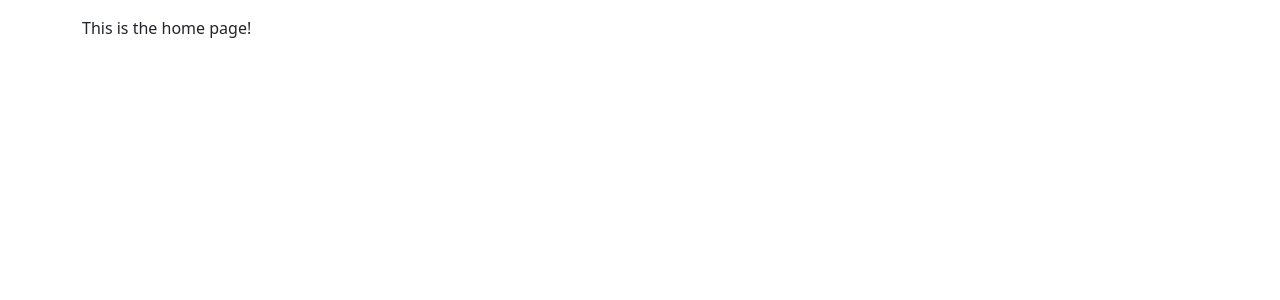
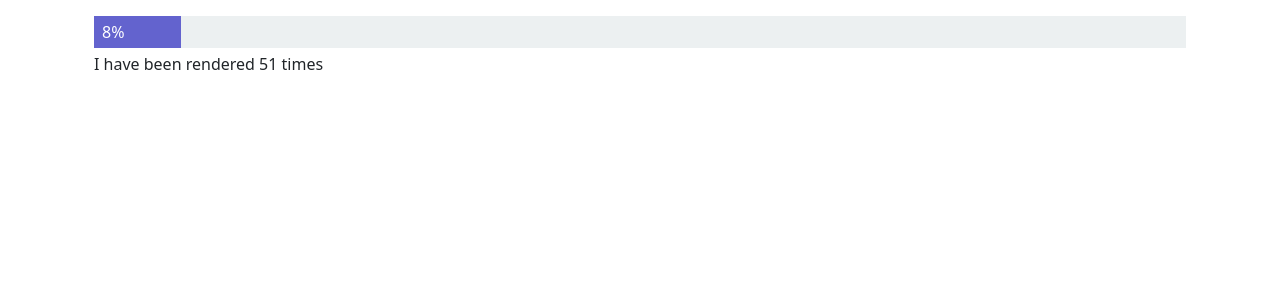
Before and after one commit to gamartins/angular101, an Angular app: page /change-detector in a window 1280 px wide. Shown: the top 300 px of the page. Built offline with nearby package versions, Linux system fonts and the light colour scheme.

Commit message:
created example with ChangeDetectorRef

```diff
--- a/src/app/app.component.html
+++ b/src/app/app.component.html
@@ -1 +1,3 @@
-<router-outlet></router-outlet>
+<div class="container">
+  <router-outlet></router-outlet>
+</div>
--- a/src/app/app.module.ts
+++ b/src/app/app.module.ts
@@ -10,10 +10,12 @@ import { ReactiveFormsModule } from '@angular/forms';
 import { CustomValidatorsModule } from 'src/pages/custom-validators/custom-validators.module';
 import { ControlValueAccessorModule } from 'src/pages/control-value-accessor/control-value-accessor.module';
 import { ChangeDetectionModule } from 'src/pages/change-detection/change-detection.module';
+import { ChangeDetectorModule } from 'src/pages/change-detector/change-detector.module';
 
 import { CustomValidatorsComponent } from 'src/pages/custom-validators/custom-validators.component';
 import { ControlValueAccessorComponent } from 'src/pages/control-value-accessor/control-value-accessor.component';
 import { ChangeDetectionComponent } from 'src/pages/change-detection/change-detection.component';
+import { ChangeDetectorParentComponent } from 'src/pages/change-detector/change-detector-parent.component';
 
 @NgModule({
   declarations: [
@@ -25,12 +27,14 @@ import { ChangeDetectionComponent } from 'src/pages/change-detection/change-dete
     RouterModule.forRoot([
       { path: 'custom-validators', component: CustomValidatorsComponent },
       { path: 'control-value-acessor', component: ControlValueAccessorComponent },
+      { path: 'change-detector', component: ChangeDetectorParentComponent },
       { path: 'change-detection', component: ChangeDetectionComponent },
       { path: '**', component:  HomeComponent }
     ]),
     CustomValidatorsModule,
     ControlValueAccessorModule,
     ChangeDetectionModule,
+    ChangeDetectorModule
   ],
   providers: [],
   bootstrap: [AppComponent]
--- /dev/null
+++ b/src/pages/change-detector/change-detector-parent.component.ts
@@ -0,0 +1,20 @@
+import { Component, OnInit } from '@angular/core';
+
+@Component({
+  selector: 'app-change-detector-parent',
+  template: `<app-change-detector [value]="value"></app-change-detector>`,
+})
+export class ChangeDetectorParentComponent implements OnInit {
+  value = 25;
+
+  constructor() { }
+
+  ngOnInit(): void {
+    setInterval(() => this.value = this.createRandomValue(), 100);
+  }
+
+  createRandomValue(): number {
+    return Math.ceil(Math.random() * 100);
+  }
+
+}
--- /dev/null
+++ b/src/pages/change-detector/change-detector.component.ts
@@ -0,0 +1,46 @@
+import { ChangeDetectorRef, Component, Input, OnChanges, OnInit, SimpleChanges } from '@angular/core';
+
+@Component({
+  selector: 'app-change-detector',
+  template: `
+    <div class="bar-full">
+      <div class="bar-value px-2 py-1" [ngStyle]="{ 'max-width': value + '%' }">
+        {{ value }}%
+      </div>
+    </div>
+    <div class="mt-1">I have been rendered {{ renderCount }} times</div>
+  `,
+  styles: [`
+    .bar-full {
+      background: #ecf0f1;
+    }
+
+    .bar-value {
+      background-color: #6363ce;
+      color: white;
+    }
+  `]
+})
+export class ChangeDetectorComponent implements OnInit, OnChanges {
+  @Input() value = 10;
+
+  renderCount = 1;
+
+  constructor(private changeDetectorRef: ChangeDetectorRef) {
+  }
+
+  ngOnInit(): void {
+    setInterval(() => this.changeDetectorRef.detectChanges(), 5000)
+  }
+
+  ngOnChanges(changes: SimpleChanges): void {
+    this.renderCount++;
+
+    console.log(changes)
+  }
+
+  ngAfterViewChecked() {
+    this.changeDetectorRef.detach();
+  }
+
+}
```
Also changed, not shown: src/pages/change-detector/change-detector.module.ts (added, +17 -0 lines).
